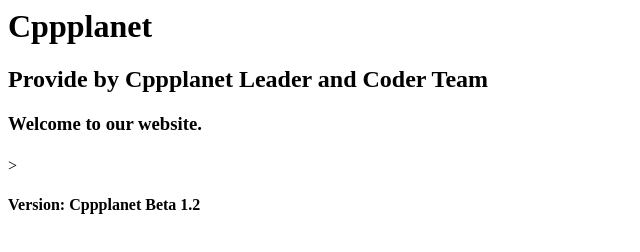
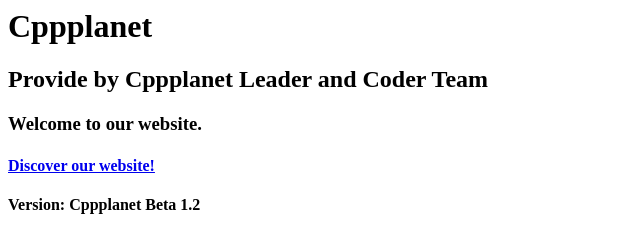
Before and after one commit to TouristDream/TouristDream.github.io, a plain HTML site: page index.html in a window 1280 px wide. Shown: the whole page, without its empty margins (0-640 px from the left). Drawn offline with Linux system fonts and the light colour scheme.

Commit message:
Create Some Changes

```diff
--- a/index.html
+++ b/index.html
@@ -4,7 +4,7 @@
 <h1>Cppplanet</h1>
 <h2>Provide by Cppplanet Leader and Coder Team</h2>
 <h3>Welcome to our website.</h3>
-<h4><a href="http://www.microsoft.com/"></a></h4>>
+<h4><a href="https://touristdream.github.io/">Discover our website!</a></h4>
 <h4>Version: Cppplanet Beta 1.2</h4>
 </body>
 </html>
```
